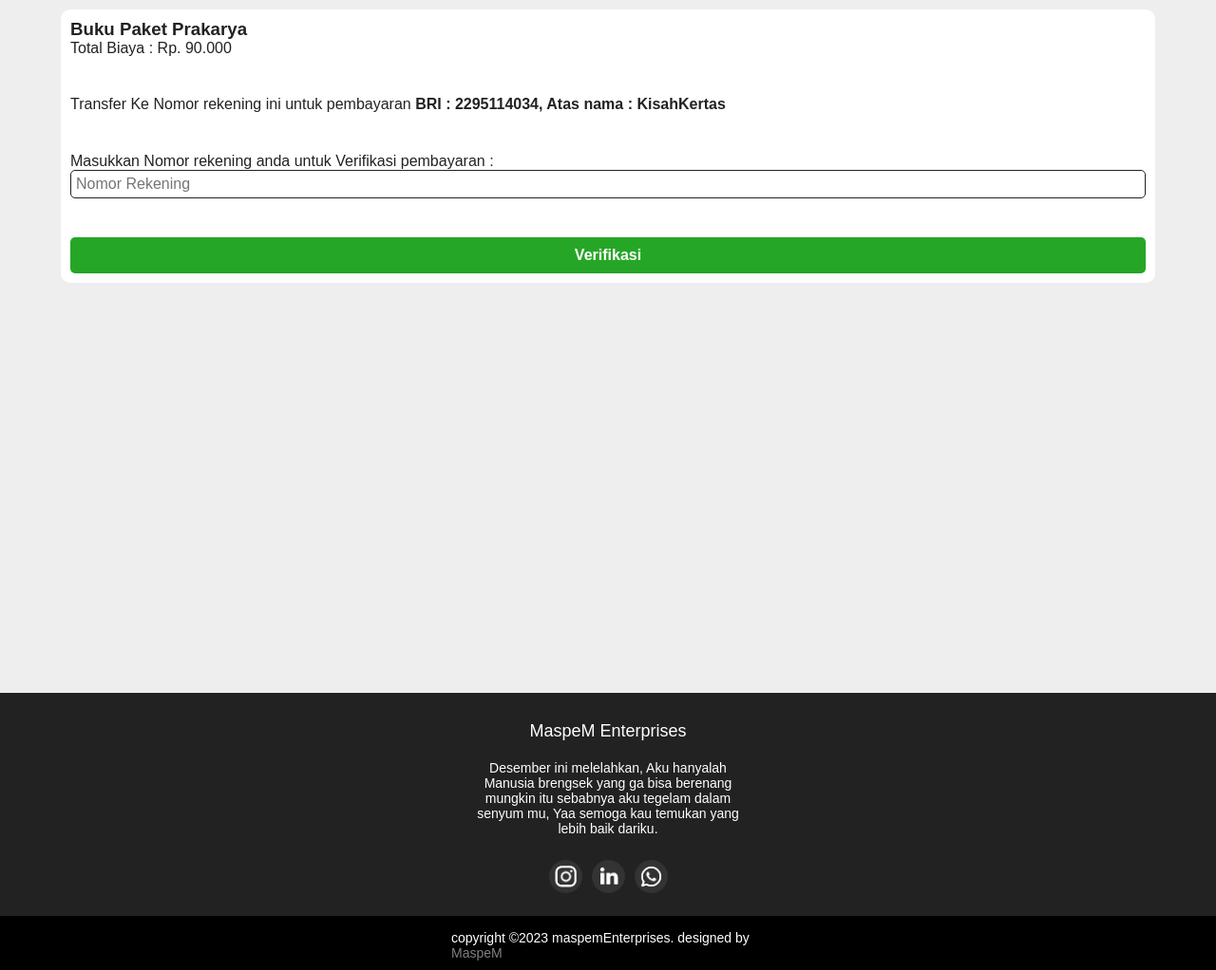
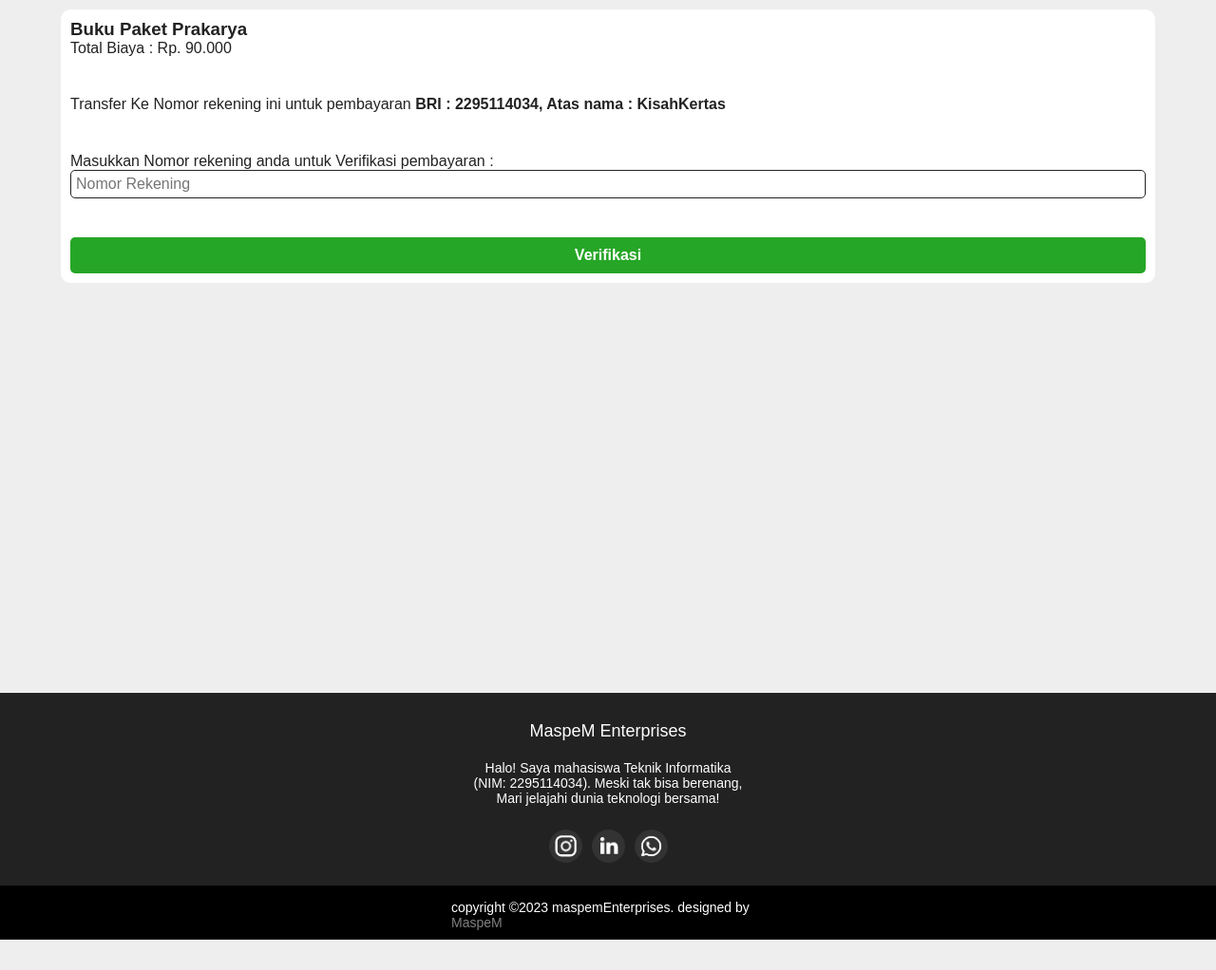
Before and after one commit to kisahkertas/kisahkertas.github.io, a plain HTML site: page pages/bayar_prakarya.html in a window 1280 px wide. Shown: the part 70-1092 px from the top of the page at 95% size. After the commit the page ends 1060 px from the top, so only its background shows below. Drawn offline with Linux system fonts and the light colour scheme.

Commit message:
Update bayar_prakarya.html

```diff
--- a/pages/bayar_prakarya.html
+++ b/pages/bayar_prakarya.html
@@ -72,7 +72,7 @@
         <div class="container_foter">
             <h3>MaspeM Enterprises</h3>
             <span>
-                <p>Desember ini melelahkan, Aku hanyalah Manusia brengsek yang ga bisa berenang mungkin itu sebabnya aku tegelam dalam senyum mu, Yaa semoga kau temukan yang lebih baik dariku.</p>
+                <p>Halo! Saya mahasiswa Teknik Informatika (NIM: 2295114034). Meski tak bisa berenang, Mari jelajahi dunia teknologi bersama!</p>
             </span>
             <span>
                 <a href=""><img src="../assets/img/sosial-ig.png"></a>
```
